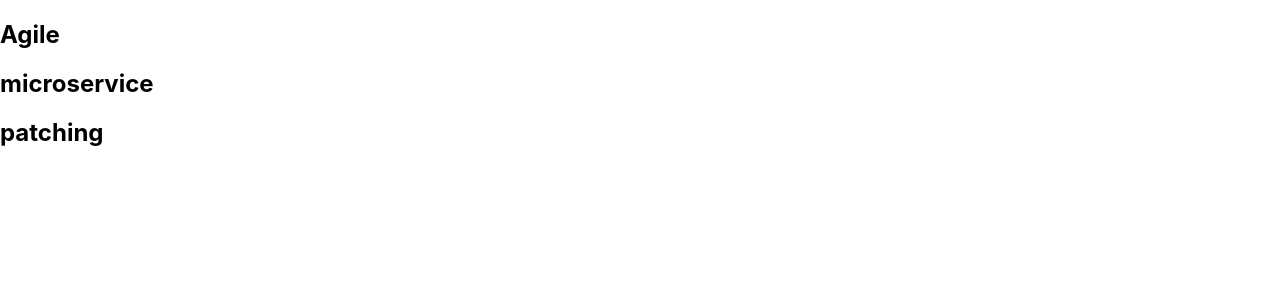
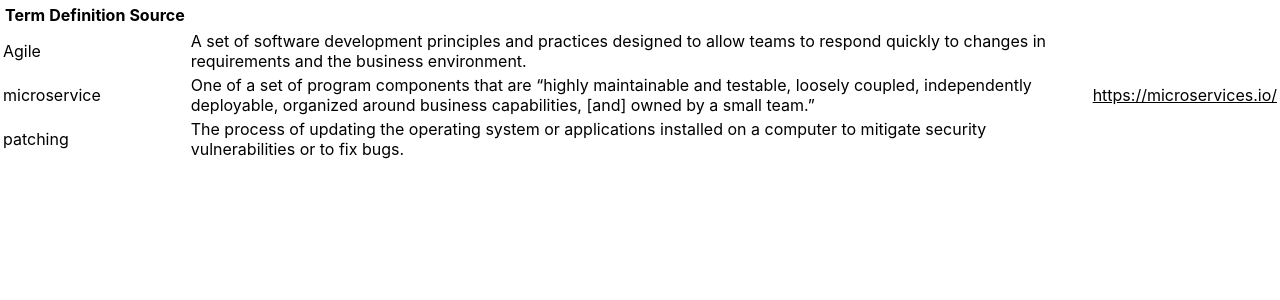
Before and after one commit to lgolding/glossary-next, a Next.js app: page /terms in a window 1280 px wide. Shown: the top 300 px of the page. Built offline with nearby package versions, Linux system fonts and the light colour scheme.

Commit message:
Render hard-coded Glossary table component.

```diff
--- /dev/null
+++ b/pages/models/GlossaryEntry.ts
@@ -0,0 +1,7 @@
+interface GlossaryEntry {
+  term: string;
+  definition: string;
+  source?: string;
+}
+
+export default GlossaryEntry;
--- a/pages/terms/index.tsx
+++ b/pages/terms/index.tsx
@@ -1,11 +1,47 @@
-function TermList() {
+import { useEffect, useState } from "react";
+import GlossaryEntry from "../models/GlossaryEntry";
+
+const data: GlossaryEntry[] = [
+  {
+    term: "Agile",
+    definition:
+      "A set of software development principles and practices designed to allow teams to respond quickly to changes in requirements and the business environment.",
+  },
+  {
+    term: "microservice",
+    definition:
+      "One of a set of program components that are “highly maintainable and testable, loosely coupled, independently deployable, organized around business capabilities, [and] owned by a small team.”",
+    source: "https://microservices.io/",
+  },
+  {
+    term: "patching",
+    definition:
+      "The process of updating the operating system or applications installed on a computer to mitigate security vulnerabilities or to fix bugs.",
+  },
+];
+
+function Glossary() {
+  const [terms, setTerms] = useState<GlossaryEntry[]>([]);
+  useEffect(() => setTerms(data), []);
+
   return (
-    <>
-      <h2>Agile</h2>
-      <h2>microservice</h2>
-      <h2>patching</h2>
-    </>
+    <table>
+      <header>
+        <th>Term</th>
+        <th>Definition</th>
+        <th>Source</th>
+      </header>
+      {terms.map((term) => (
+        <tr key={term.term}>
+          <td>{term.term}</td>
+          <td>{term.definition}</td>
+          <td>
+            <a href={term.source}>{term.source}</a>
+          </td>
+        </tr>
+      ))}
+    </table>
   );
 }
 
-export default TermList;
+export default Glossary;
```
Also changed, not shown: pages/index.tsx (+6 -1 lines).
